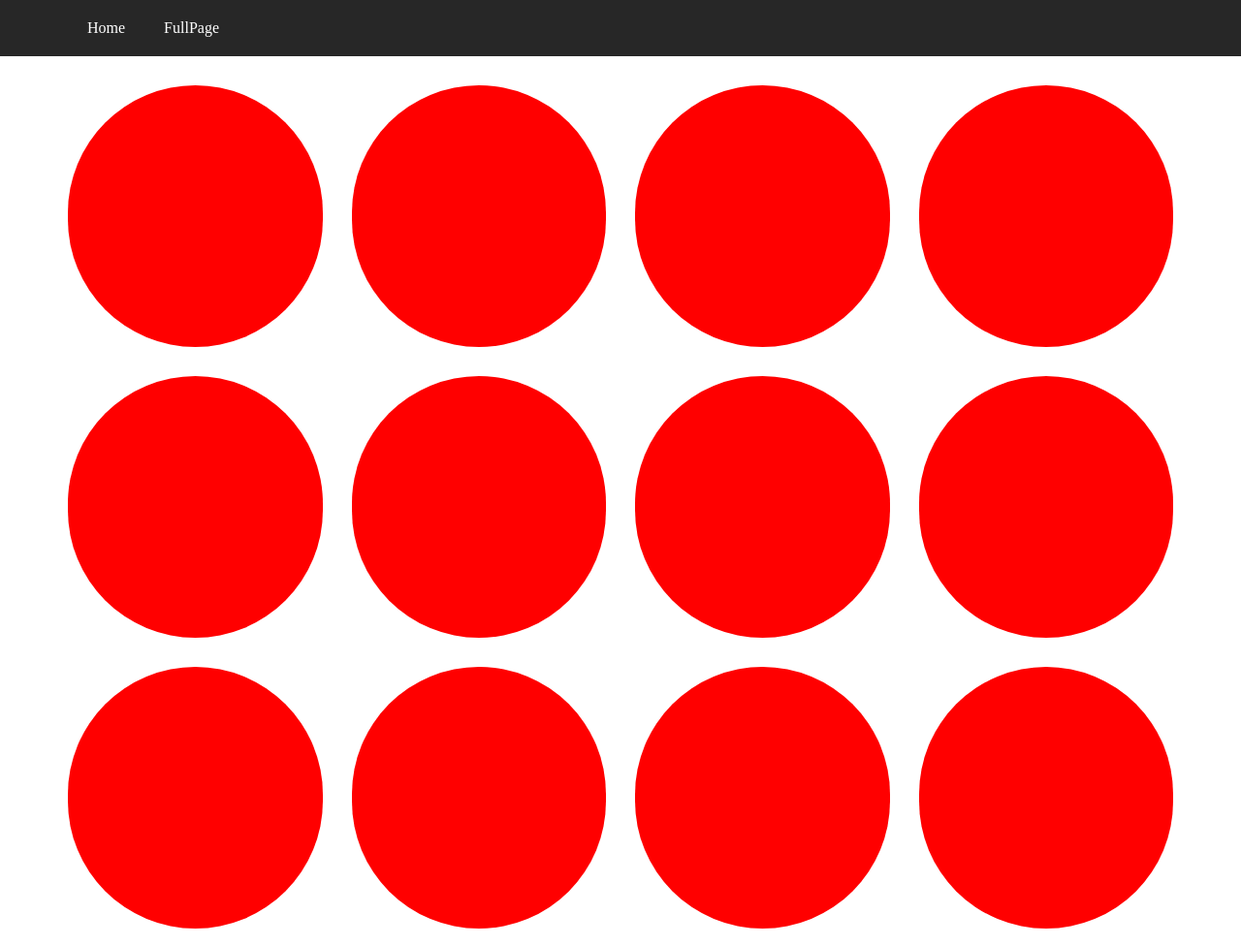
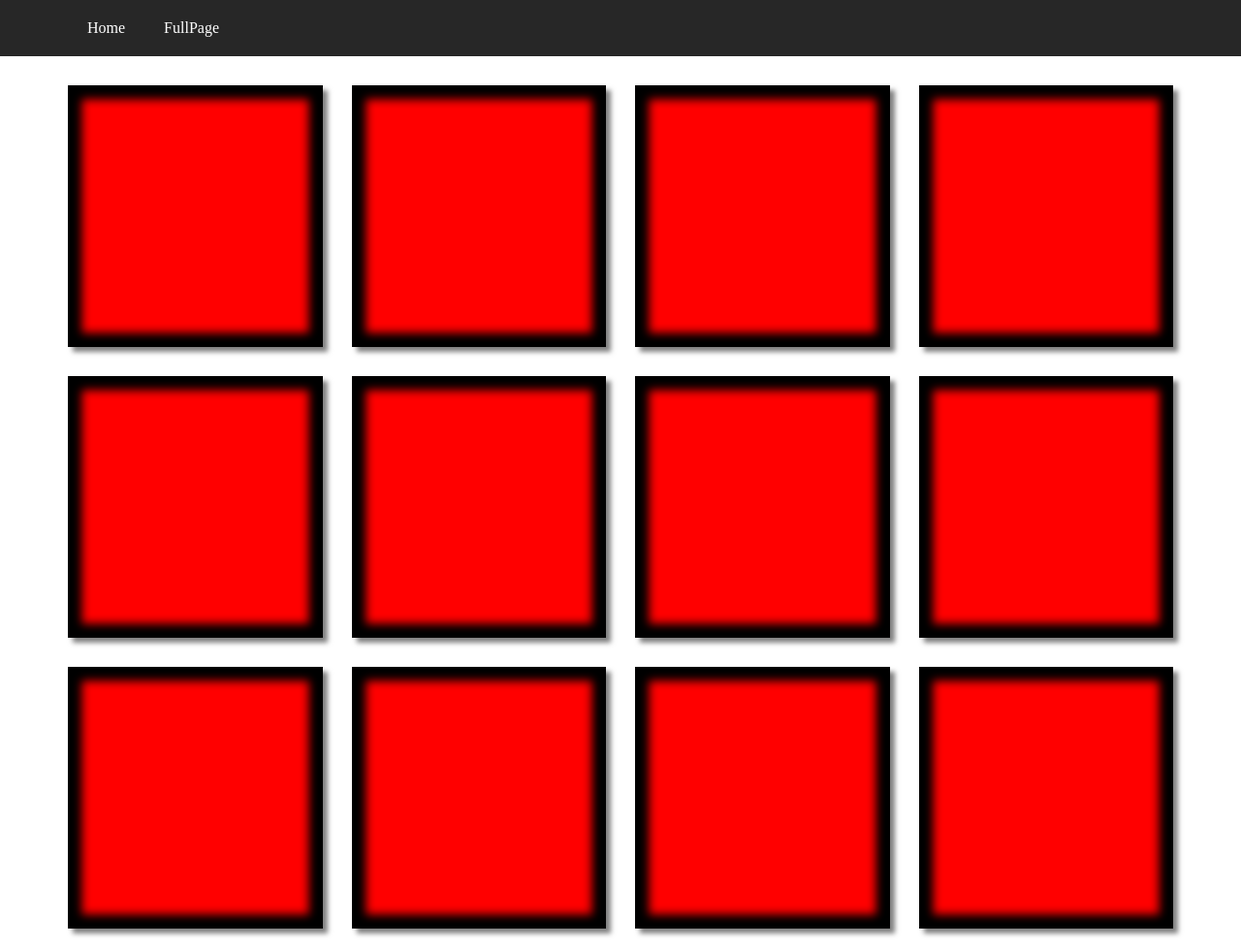
Before and after one commit to WallaceSantana79/CursoHTML-CSS-JS, a plain HTML site: page Aulas/Exercícios-Testes-Aulas/index.html in a window 1280 px wide. Shown: the top 976 px of the page at 97% size. Drawn offline with Linux system fonts and the light colour scheme.

Commit message:
Box-Shadow

```diff
--- a/Aulas/Exercícios-Testes-Aulas/assets/css/styles.css
+++ b/Aulas/Exercícios-Testes-Aulas/assets/css/styles.css
@@ -49,7 +49,7 @@ html {
     width: 100%;
     height: 100%;
     background: red;
-    border-radius: 150px;
+    box-shadow: inset 7.5px 7.5px 10px 7px black, 5px 5px 5px rgba(0, 0, 0, .5), inset -7.5px -7.5px 10px 7px black;
 }
 
 .menu{
```
